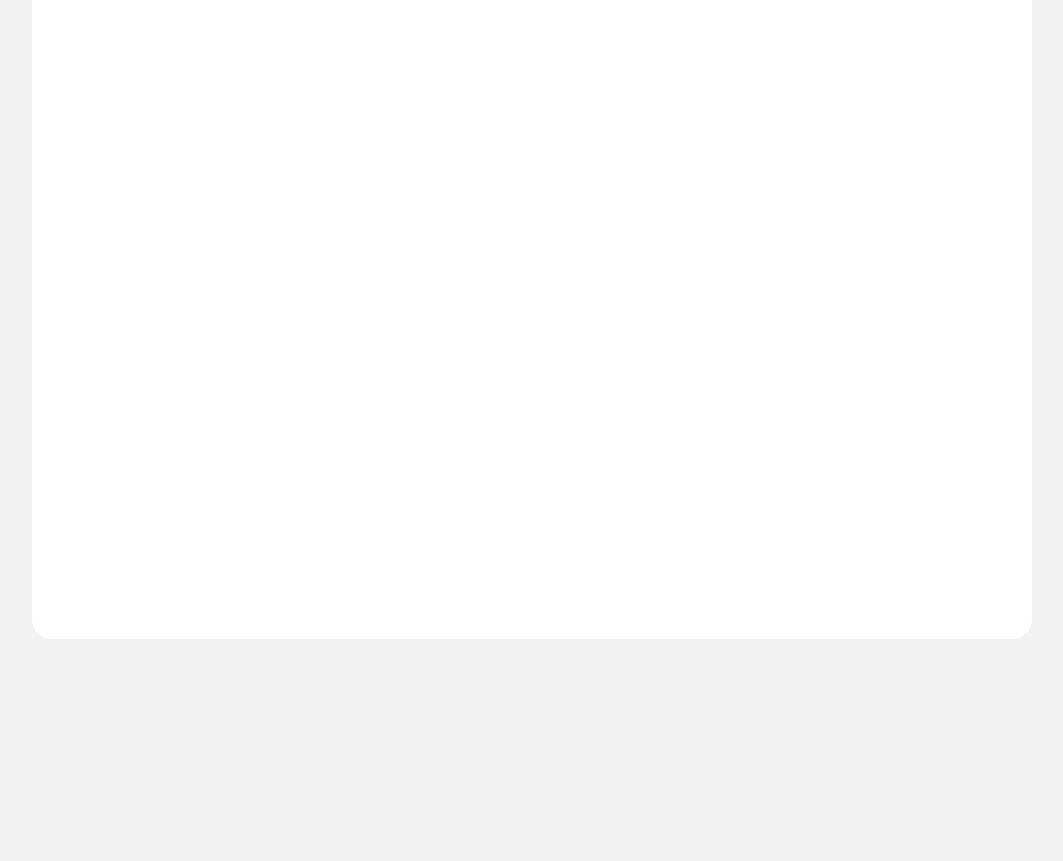
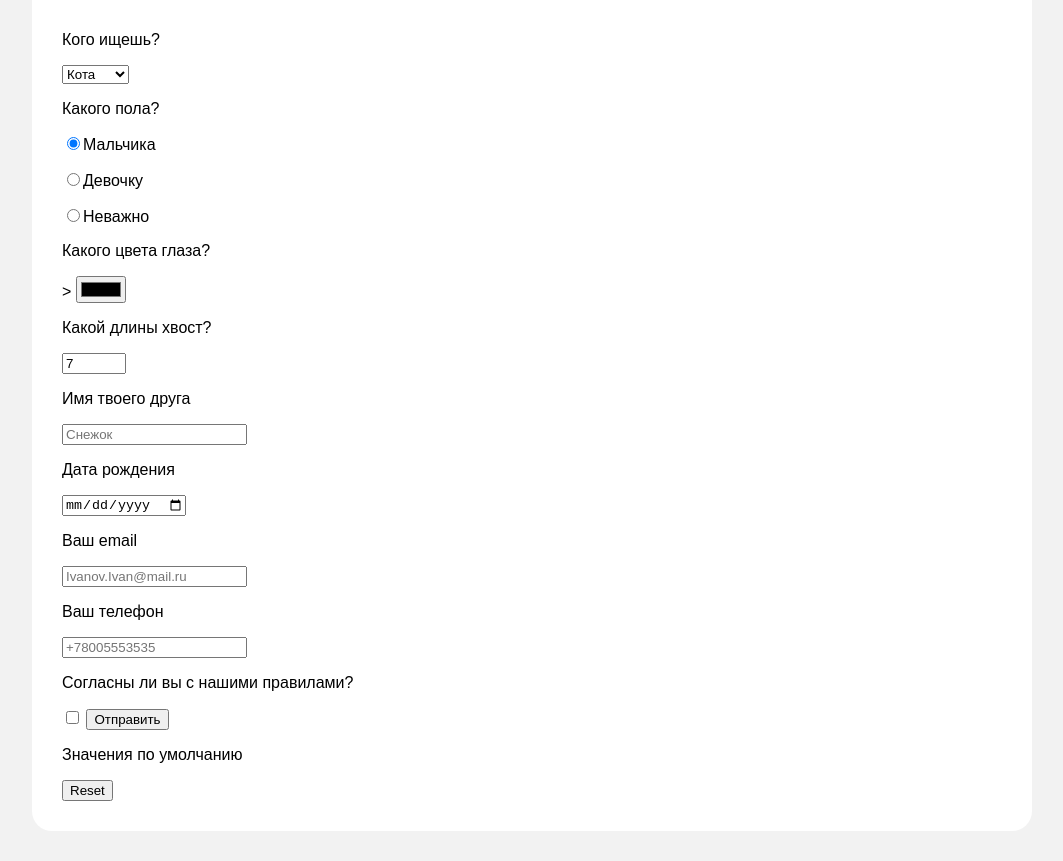
Before and after one commit to IritRTF/5-tables-and-forms, a website: page static/index.html in a window 1280 px wide. Shown: the part 131-992 px from the top of the page, without its empty margins (108-1171 px from the left). Before the commit the page ends 800 px from the top, so only its background shows below. Drawn offline with Linux system fonts and the light colour scheme.

Commit message:
Task Done

```diff
--- a/static/index.html
+++ b/static/index.html
@@ -8,9 +8,55 @@
 <body>
 <main>
     <h1>Найди себе друга!</h1>
-
-    <!--Форму размещай тут-->
-
+    <form class="form1" action="/pets/orders" method="post">
+        <label>
+            <p class="label">Кого ищешь?</p>
+            <select class="select1" name="petType">
+                <option value="cat">Кота</option>
+                <option value="dog">Собаку</option>
+                <option value="tiger">Тигра</option>
+            </select>
+        </label>
+        <label>
+            <p class="label">Какого пола?</p>
+            <p><input type="radio" name="gender" value="boy" checked />Мальчика</p>
+            <p><input type="radio" name="gender" value="girl" />Девочку</p>
+            <p><input type="radio" name="gender" value="none" />Неважно</p>
+        </label>
+        <label>
+            <p class="label">Какого цвета глаза?</p>>
+            <input type="color" name="eyeColor" class="colorSelector" required>
+        </label>
+        <label>
+            <p class="label">Какой длины хвост?</p>
+            <input type="number" name="tailLength" min="7" max="120" value="7" required>
+        </label>
+        <label>
+            <p class="label">Имя твоего друга</p>
+            <input type="text" name="name" minlength="3" maxlength="30" placeholder="Снежок" required>
+        </label>
+        <label>
+            <p class="label">Дата рождения</p>
+            <input type="date" name="dateOfBirth" required>
+        </label>
+        <label>
+            <p class="label">Ваш email</p>
+            <input type="email" name="email" placeholder="Ivanov.Ivan@mail.ru" required>
+        </label>
+        <label>
+            <p class="label">Ваш телефон</p>
+            <input type="tel" name="phone" placeholder="+78005553535" required>
+        </label>
+        <label>
+            <p class="label">Согласны ли вы с нашими правилами?</p>
+            <input type="checkbox" name="rules" value="true" required>
+        </label>
+        <input type="submit" value="Отправить">
+        <label>
+            <p class="label">Значения по умолчанию</p>
+            <input type="reset" name="reset">
+        </label>
+    </form>
 </main>
 </body>
 </html>
--- a/static/styles.css
+++ b/static/styles.css
@@ -29,3 +29,12 @@ h1 {
 .orders {
     margin: 20px 0;
 }
+
+.form {
+    display: flex;
+    flex-direction: column;
+}
+
+label {
+    font-family: "Goudy Bookletter 1911", sans-serif;
+}
```
Also changed, not shown: 1 other file.
